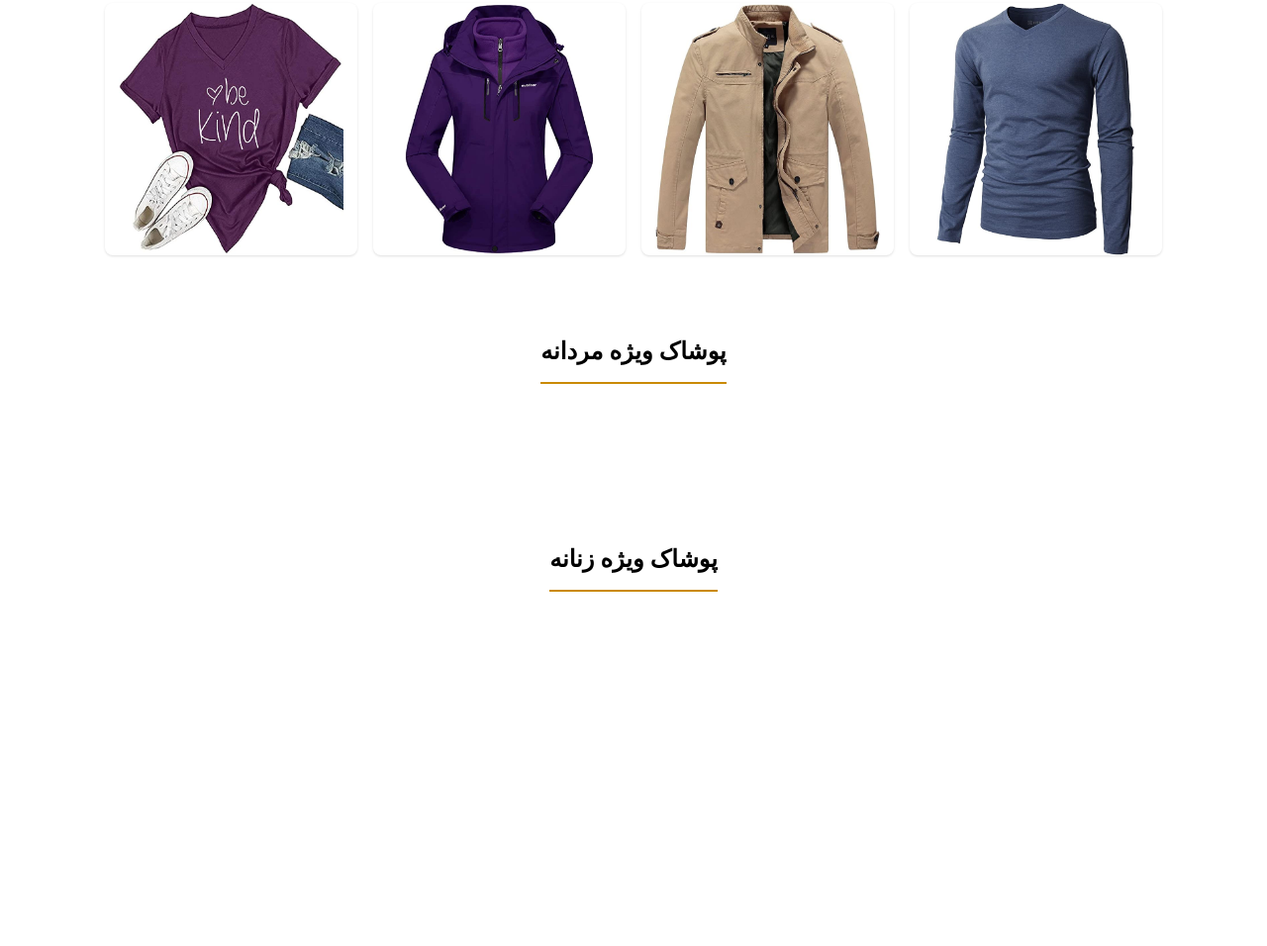
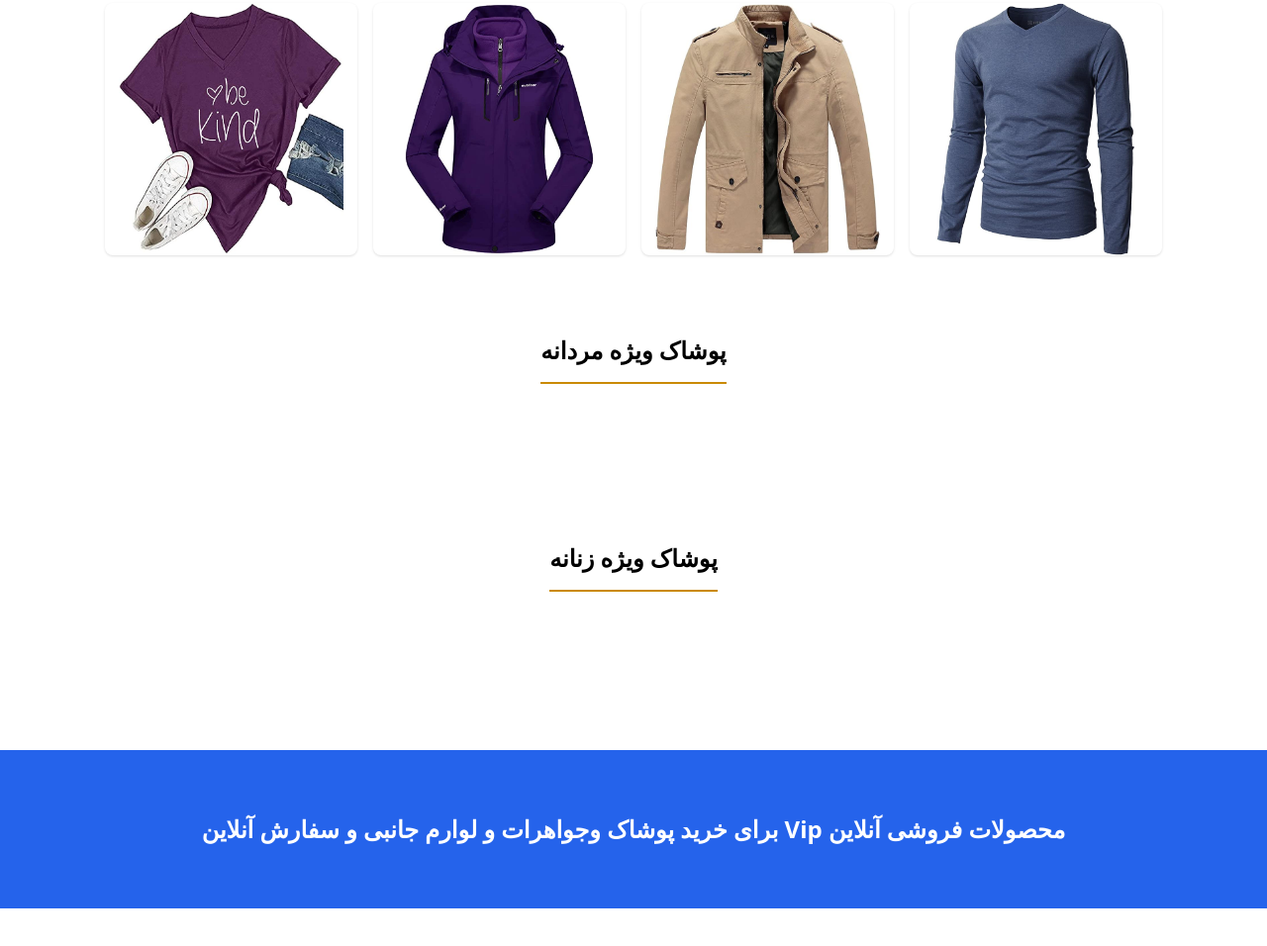
Before and after one commit to Arywnezty/shop-proje, a website: page src/index.html in a window 1280 px wide. Shown: the part 1475-2431 px from the top of the page at 99% size. Before the commit the page ends 2233 px from the top, so only its background shows below. Drawn offline with Linux system fonts and the light colour scheme; no server answers.

Commit message:
add navbody online buy

```diff
--- a/src/index.html
+++ b/src/index.html
@@ -189,5 +189,11 @@
 
 </div>
       </div>
+
+      <div class="container-lgg mt24 bg-blue-600 mb-20">
+          <a href="#">
+          <h1 class="font-bold text-center py-16 text-white text-2xl">محصولات فروشی آنلاین Vip برای خرید پوشاک وجواهرات و لوارم جانبی و سفارش آنلاین</h1>
+        </a>
+      </div>
 </body>
 </html>
--- a/src/input.css
+++ b/src/input.css
@@ -17,3 +17,8 @@
     margin-right: auto;
     margin-left: auto;
 }
+.container-lgg{
+    max-width: 1500px;
+    margin-right: auto;
+    margin-left: auto;
+}
```
Also changed, not shown: src/output.css.
